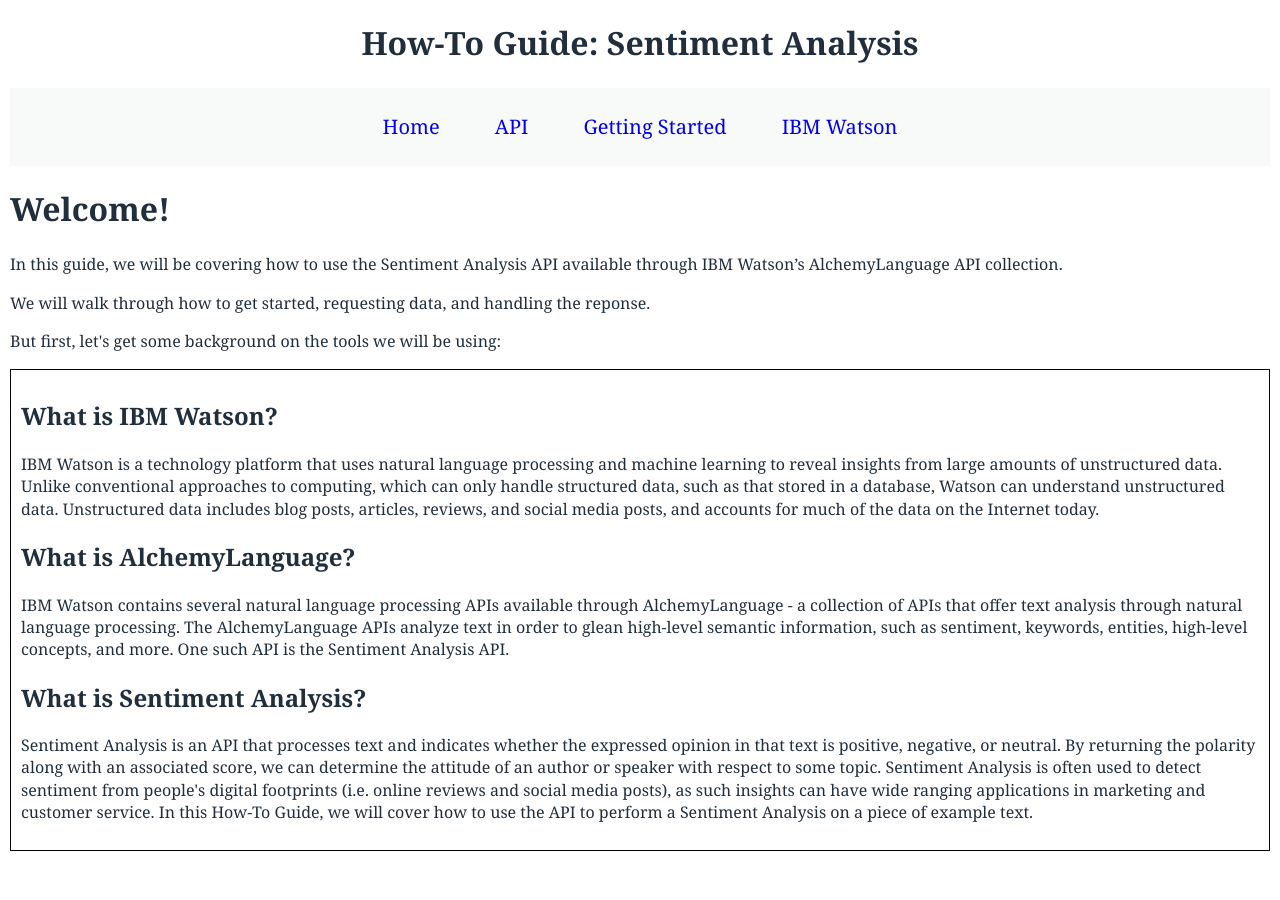
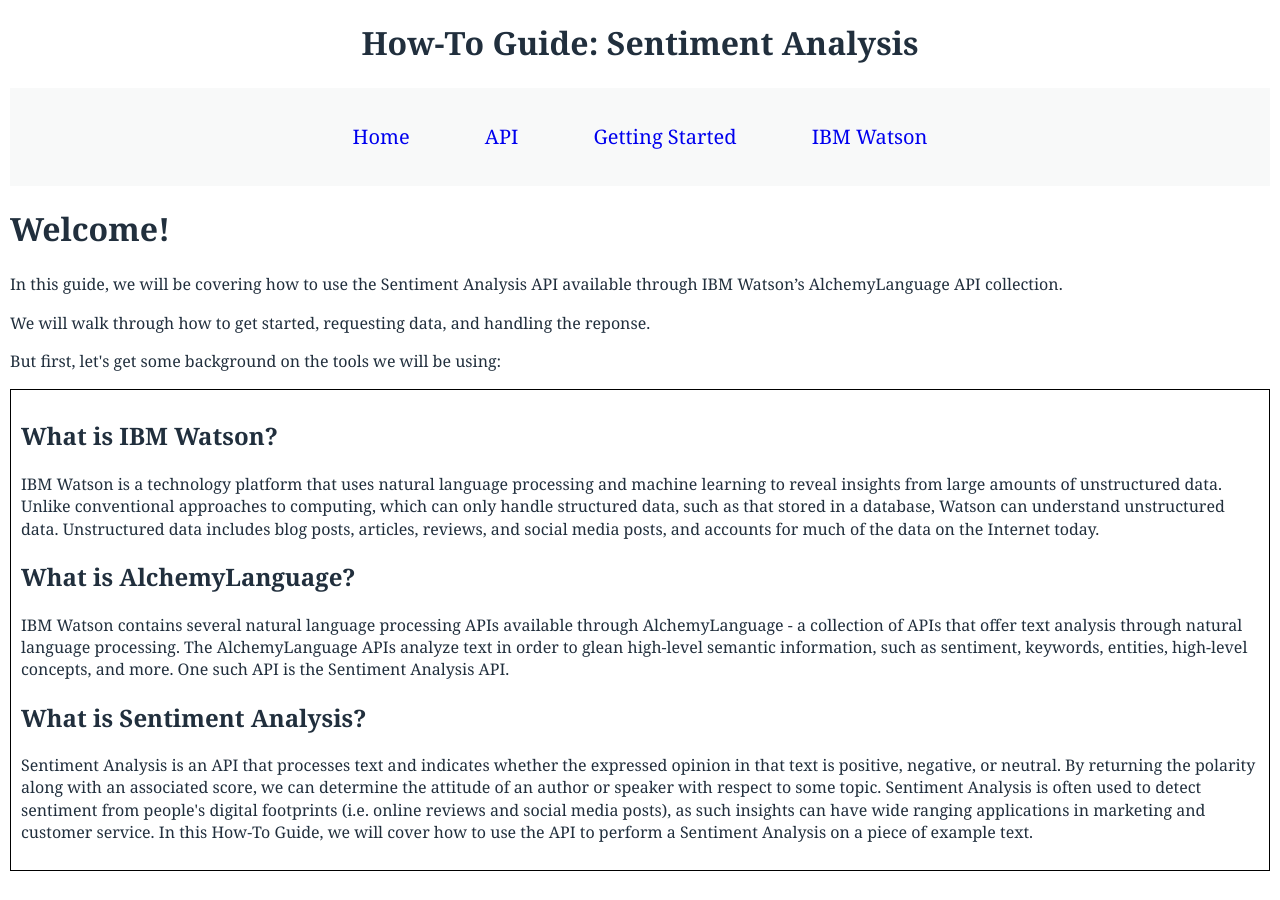
Before and after one commit to lenaz/How-To-Guide, a Jekyll site: the page built from index.html, in a window 1280 px wide. Built offline with Jekyll 4.4.1, drawn with Linux system fonts in a browser that asks for light colours; Markdown is read by kramdown in place of the engine named in the settings.

Commit message:
Nav padding/margin charges

```diff
--- a/css/common.css
+++ b/css/common.css
@@ -20,7 +20,7 @@ body {
 }
 
 .nav {
-    margin: 0 auto;
+    margin: 0px;
     padding: 0px;
     color: #212F3D;
     background-color: #F8F9F9;
@@ -37,7 +37,7 @@ body {
 .nav li a {
     text-decoration: none;
     display: block;
-    padding: 25px;
+    padding: 35px;
 }
 
 a:active {
```
